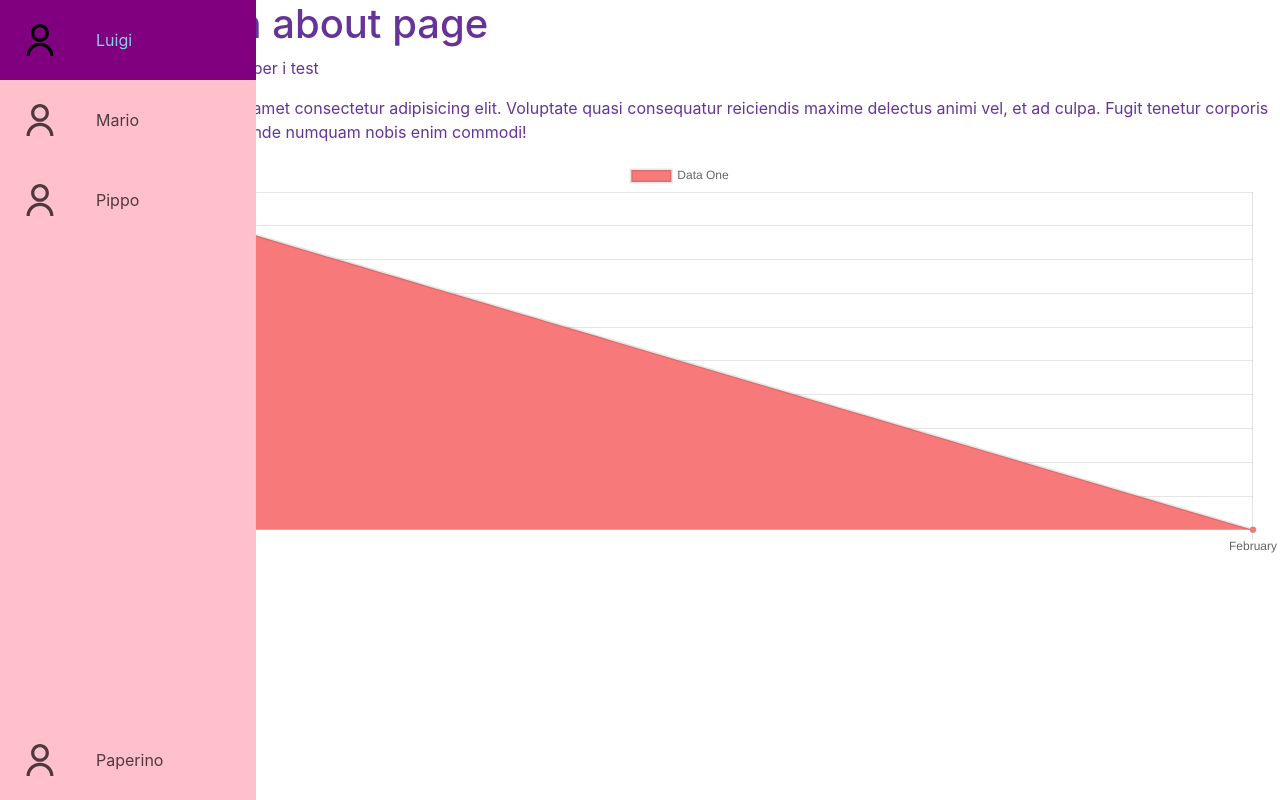
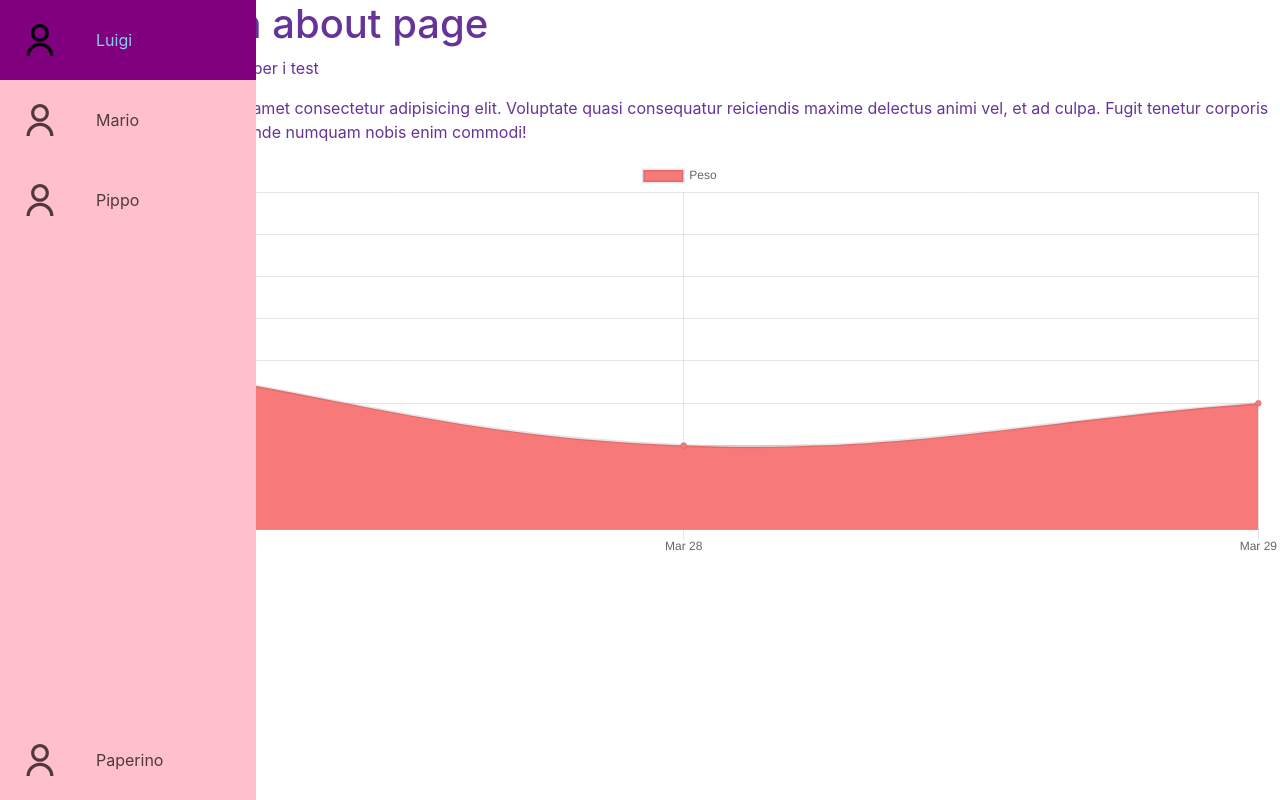
Before and after one commit to Fulvio-P/fitnessapp, a Vue app in the folder front-end/: page /about in a window 1280 px wide. Built offline with nearby package versions, Linux system fonts and the light colour scheme.

Commit message:
Adesso il grafico mostra dati rispetto al tempo

```diff
--- a/front-end/src/components/ChartsPage.vue
+++ b/front-end/src/components/ChartsPage.vue
@@ -8,12 +8,15 @@
 import WeightChart from "@/components/WeightChart.vue";
 
 var chartdata = {
-    labels: ['January', 'February'],
     datasets: [
         {
-            label: 'Data One',
+            label: 'Peso',
             backgroundColor: '#f87979',
-            data: [40, 20]
+            data: [
+                {x: new Date("2020-03-27"), y:40},
+                {x: new Date("2020-03-28"), y:20},
+                {x: new Date("2020-03-29"), y:30},
+            ]
         }
     ]
 };
--- a/front-end/src/components/WeightChart.vue
+++ b/front-end/src/components/WeightChart.vue
@@ -10,6 +10,17 @@ export default {
     extends: Line,
     props: ["chartdata", "options"],
     mounted() {
+        this.options.scales = this.options.scales || {};
+        this.options.scales.xAxes = this.options.scales.xAxes || [{
+            type: "time",
+            time: {unit: 'day'},
+        }];
+        this.options.scales.yAxes = this.options.scales.yAxes || [{
+            ticks: {
+                suggestedMin: 0,
+                suggestedMax: 80
+            }
+        }];
         this.renderChart(this.chartdata, this.options)
     }
 }
```
